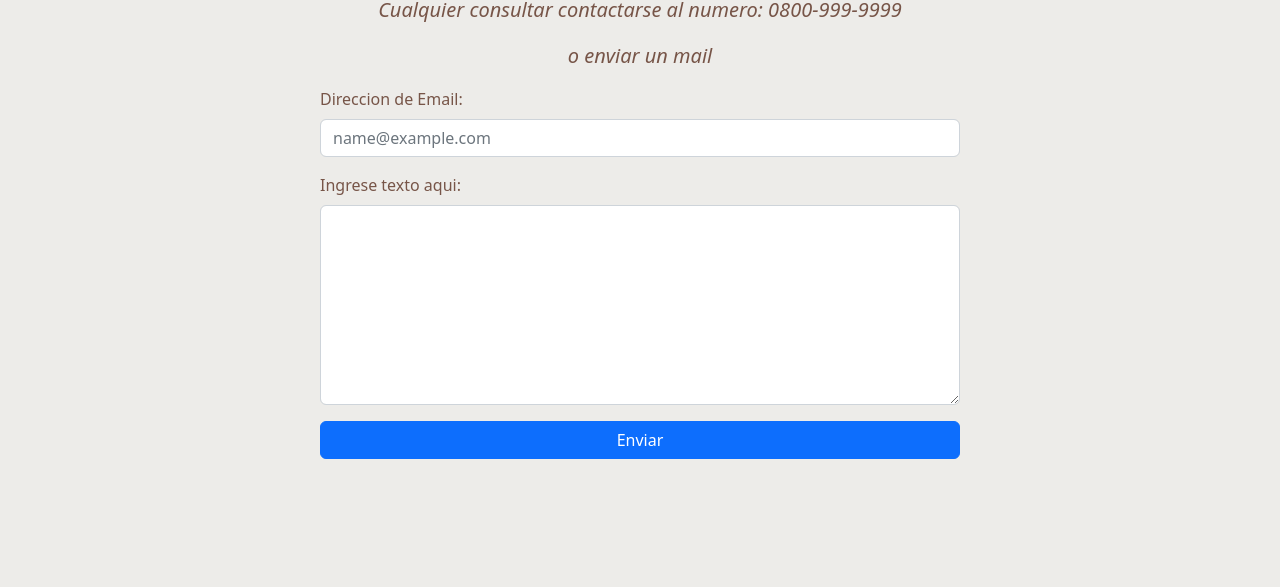
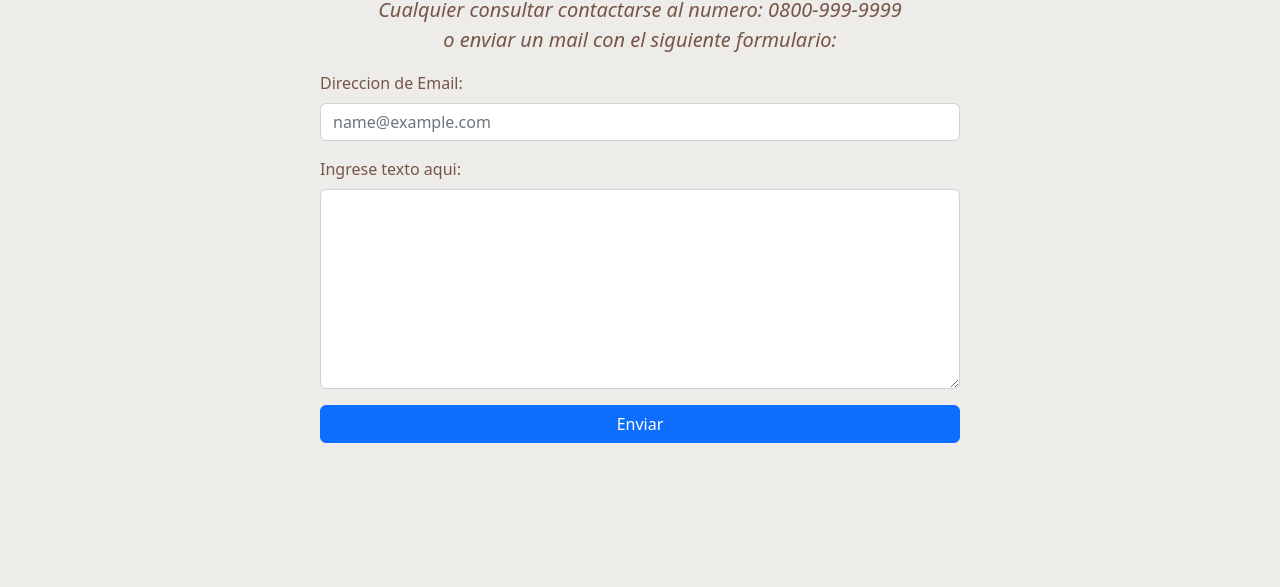
Before and after one commit to MatiasCantero/tarea03, a plain HTML site: page pages/contacto.html in a window 1280 px wide. Shown: the part 76-663 px from the top of the page. Drawn offline with nearby package versions, Linux system fonts and the light colour scheme.

Commit message:
terminando tarea

```diff
--- a/css/estilos.css
+++ b/css/estilos.css
@@ -1,4 +1,5 @@
 
+/* Estilos generales */
 
 nav{
     font-size: 1rem !important;
@@ -88,6 +89,8 @@ header {
     margin-right: 15px;
 }
 
+/* Pagina de descuentos */
+
 .descuentos{
     display: flex;
     align-items: center;
@@ -115,6 +118,18 @@ header {
 .descuentos img{
     width: 220px;
 }
+
+@keyframes maquina{
+    from{
+        width: 100%;
+    }
+    to{
+        width: 0;
+    }
+}
+
+/* Pagina de contacto */
+
 .contactanos{
     text-align: center;
     font-size: 20px;
@@ -132,6 +147,8 @@ header {
     margin-left: 50px;
 }
 
+/* Pagina de alquiler */
+
 .alquilerTotal{
     display: flex;
     justify-content: center;
@@ -144,12 +161,3 @@ header {
     margin-right: 100px;
     margin-bottom: 200px;
 }
-
-@keyframes maquina{
-    from{
-        width: 100%;
-    }
-    to{
-        width: 0;
-    }
-}
--- a/pages/contacto.html
+++ b/pages/contacto.html
@@ -32,8 +32,8 @@
     </header>
     <main>
         <section>
-            <p class="contactanos"> Cualquier consultar contactarse al numero: 0800-999-9999</p>
-            <p class="contactanos">o enviar un mail</p>
+            <p class="contactanos"> Cualquier consultar contactarse al numero: 0800-999-9999 <br>
+            o enviar un mail con el siguiente formulario:</p>
         </section>
 <section>
         <div class="mb-3 w-50 mx-auto">
```
Also changed, not shown: pages/descuentos.html (+1 -1 lines).
